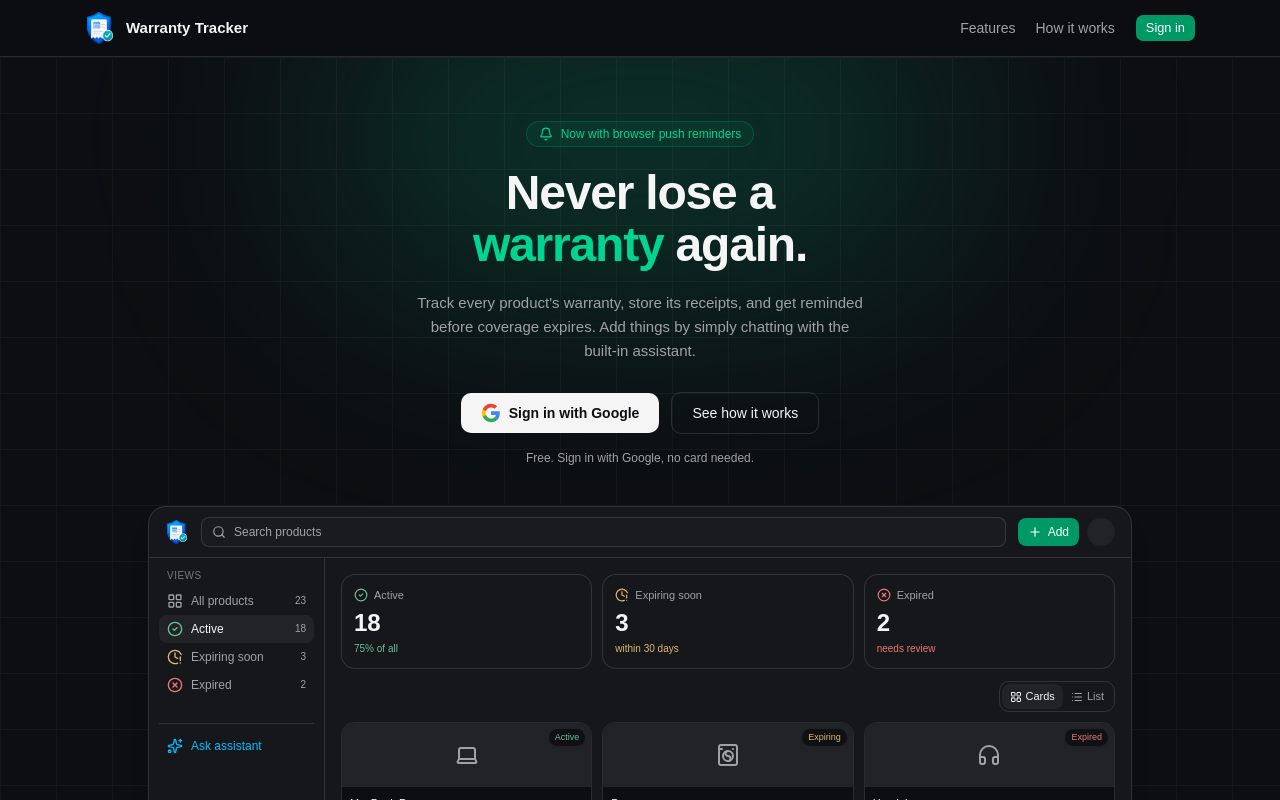
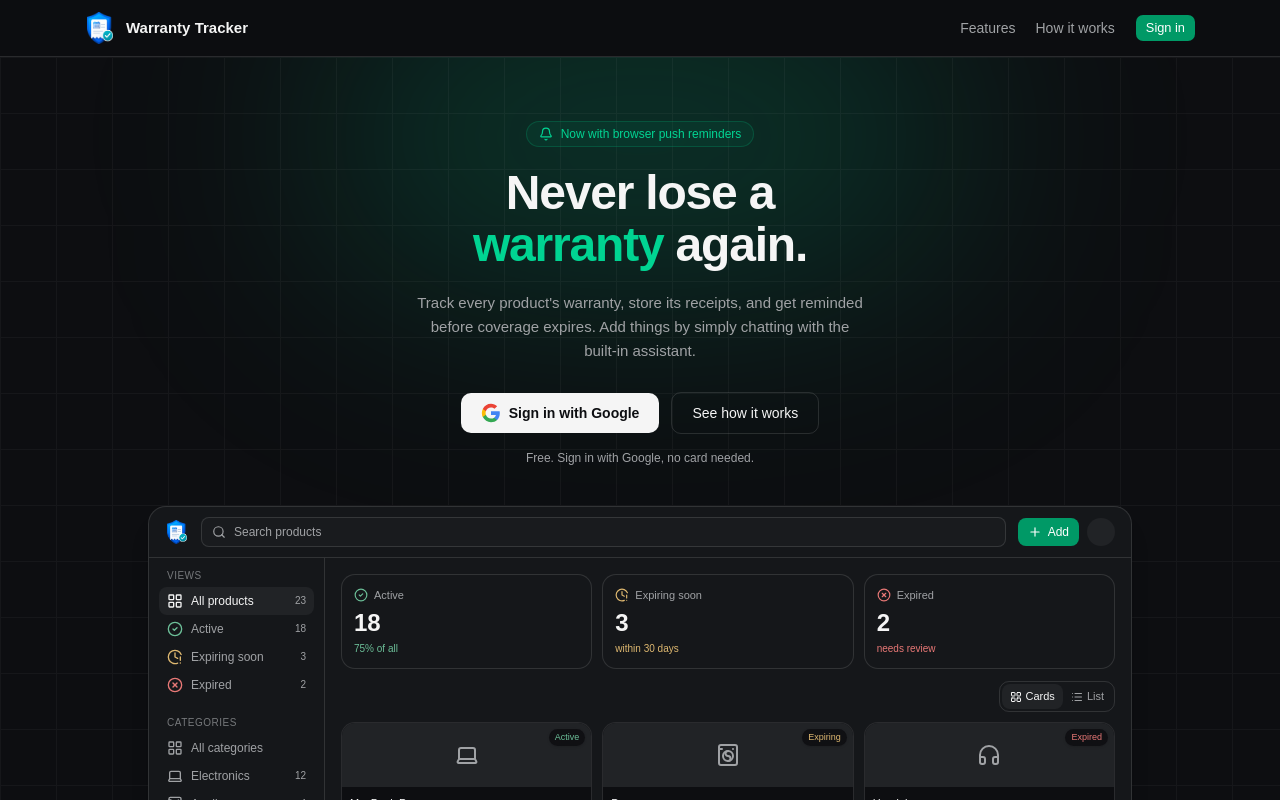
Before and after one commit to asaf27064/warranty-tracker, a React (Vite) app in the folder frontend/: page / in a window 1280 px wide. Shown: the top 800 px of the page. Built offline with nearby package versions, Linux system fonts and the light colour scheme; no server answers.

Commit message:
feat(landing): dashboard mock defaults to All products and shows Categories

```diff
--- a/frontend/src/pages/LandingPage.tsx
+++ b/frontend/src/pages/LandingPage.tsx
@@ -157,8 +157,8 @@ const LandingPage = () => {
               <div className="hidden w-44 shrink-0 flex-col border-r border-border p-2.5 sm:flex">
                 <p className="mb-1 px-2 text-[10px] font-medium uppercase tracking-wider text-muted-foreground/70">Views</p>
                 {[
-                  { icon: LayoutGrid, label: "All products", count: 23, color: "", active: false },
-                  { icon: CircleCheck, label: "Active", count: 18, color: "c-active", active: true },
+                  { icon: LayoutGrid, label: "All products", count: 23, color: "", active: true },
+                  { icon: CircleCheck, label: "Active", count: 18, color: "c-active", active: false },
                   { icon: ClockAlert, label: "Expiring soon", count: 3, color: "c-expiring", active: false },
                   { icon: CircleX, label: "Expired", count: 2, color: "c-expired", active: false },
                 ].map((v) => {
@@ -171,7 +171,25 @@ const LandingPage = () => {
                     </div>
                   );
                 })}
-                <div className="mt-6 border-t border-border pt-2">
+                <p className="mb-1 mt-4 px-2 text-[10px] font-medium uppercase tracking-wider text-muted-foreground/70">Categories</p>
+                {[
+                  { icon: LayoutGrid, label: "All categories", count: undefined as number | undefined },
+                  { icon: Laptop, label: "Electronics", count: 12 },
+                  { icon: WashingMachine, label: "Appliances", count: 4 },
+                  { icon: Smartphone, label: "Phones", count: 3 },
+                ].map((c) => {
+                  const Icon = c.icon;
+                  return (
+                    <div key={c.label} className="flex items-center gap-2 rounded-md px-2 py-1.5 text-xs text-muted-foreground">
+                      <Icon className="h-4 w-4 shrink-0" />
+                      <span className="truncate">{c.label}</span>
+                      {c.count !== undefined && (
+                        <span className="ml-auto text-[10px] text-muted-foreground">{c.count}</span>
+                      )}
+                    </div>
+                  );
+                })}
+                <div className="mt-4 border-t border-border pt-2">
                   <div className="flex items-center gap-2 rounded-md px-2 py-1.5 text-xs text-sky-600 dark:text-sky-400"><Sparkles className="h-4 w-4" /> Ask assistant</div>
                 </div>
               </div>
```
